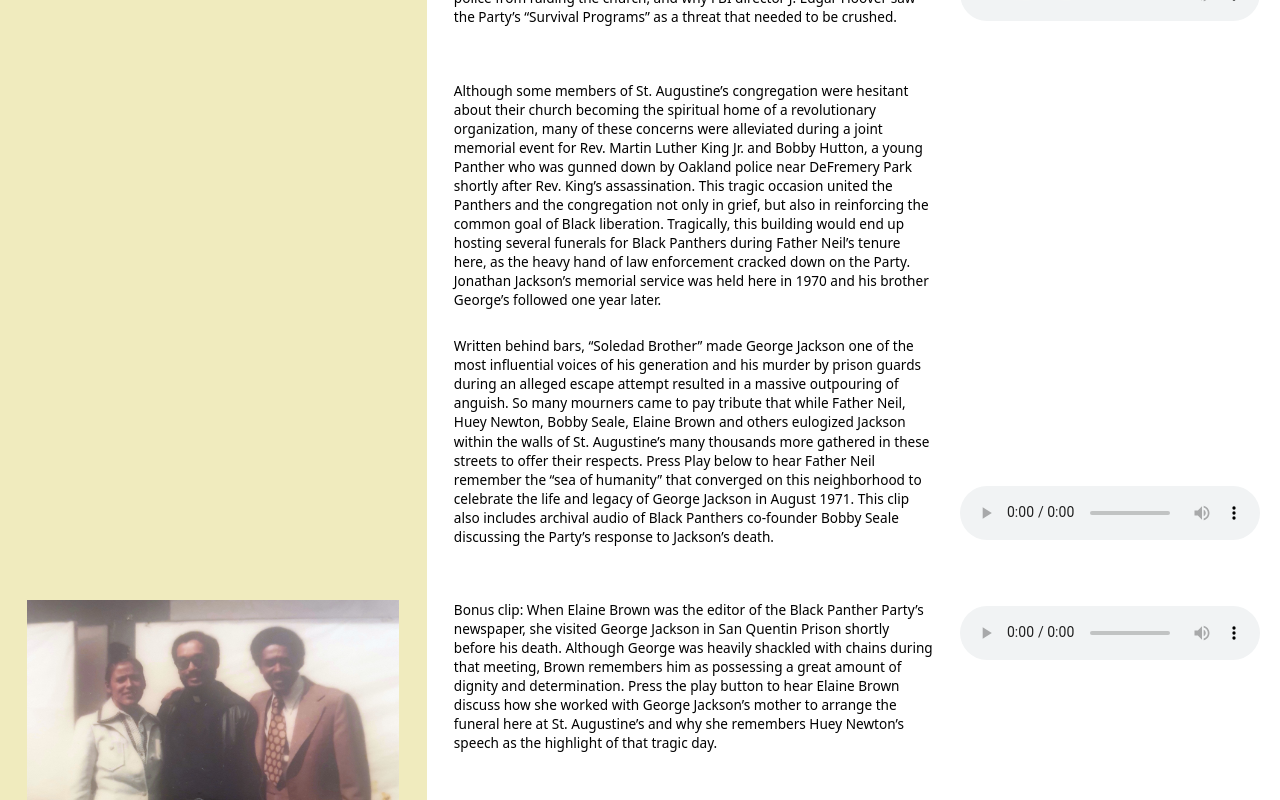
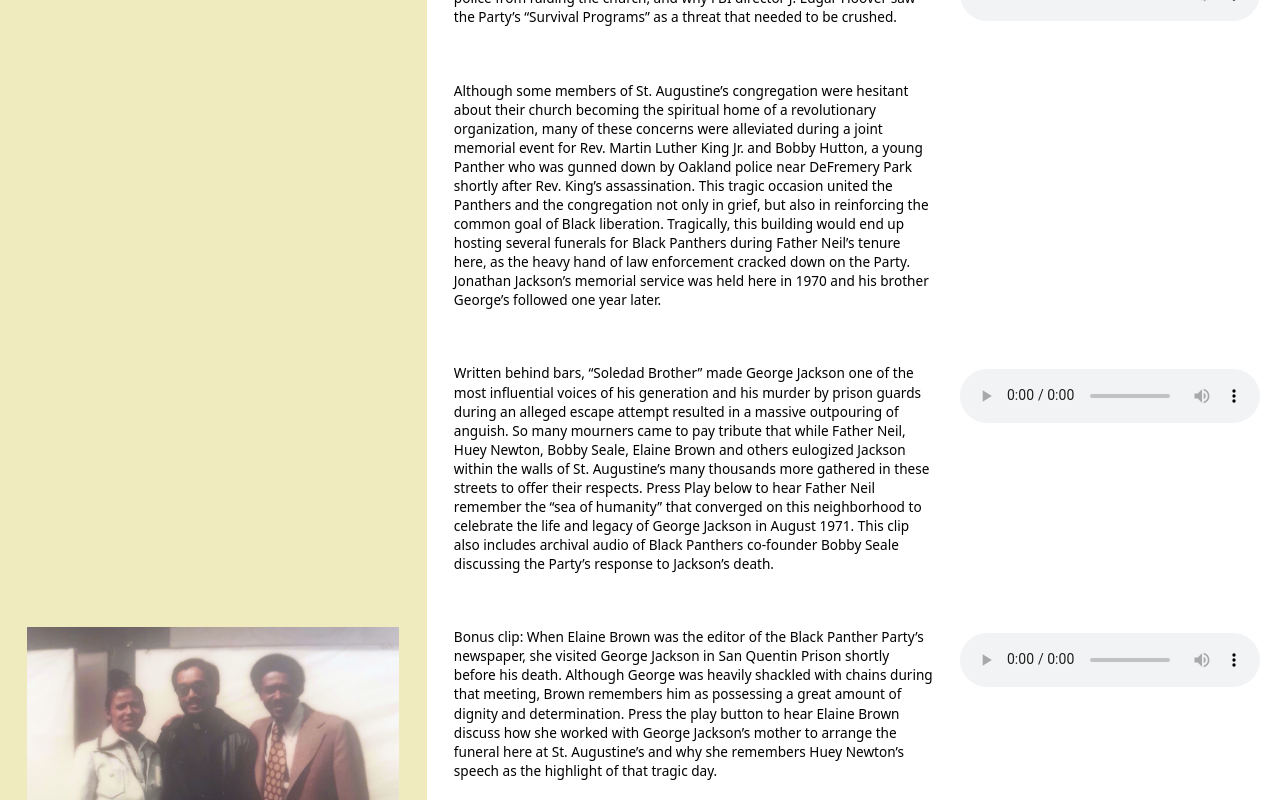
Before and after one commit to travis/black-liberation-tour, a Next.js app: page /places/st-augustines in a window 1280 px wide. Shown: the part 747-1547 px from the top of the page. Built offline with nearby package versions, Linux system fonts and the light colour scheme.

Commit message:
adjust St. Augustine's audio widget alignment

```diff
--- a/pages/places/st-augustines.jsx
+++ b/pages/places/st-augustines.jsx
@@ -78,7 +78,13 @@ export default function Home() {
           heavy hand of law enforcement cracked down on the Party. Jonathan Jackson’s memorial service was held here in
           1970 and his brother George’s followed one year later.
         </TourParagraph>
+      </TourStopContent>
 
+      <TourStopMedia />
+
+      <TourStopIntro />
+
+      <TourStopContent>
         <TourParagraph>
           Written behind bars, “Soledad Brother” made George Jackson one of the most influential voices of his
           generation and his murder by prison guards during an alleged escape attempt resulted in a massive outpouring
@@ -92,7 +98,6 @@ export default function Home() {
       </TourStopContent>
 
       <TourStopMedia>
-        <div></div>
         <TourAudio className="my-12" src="/audio/st-augustines-george-jackson.mp3" />
       </TourStopMedia>
 
```
